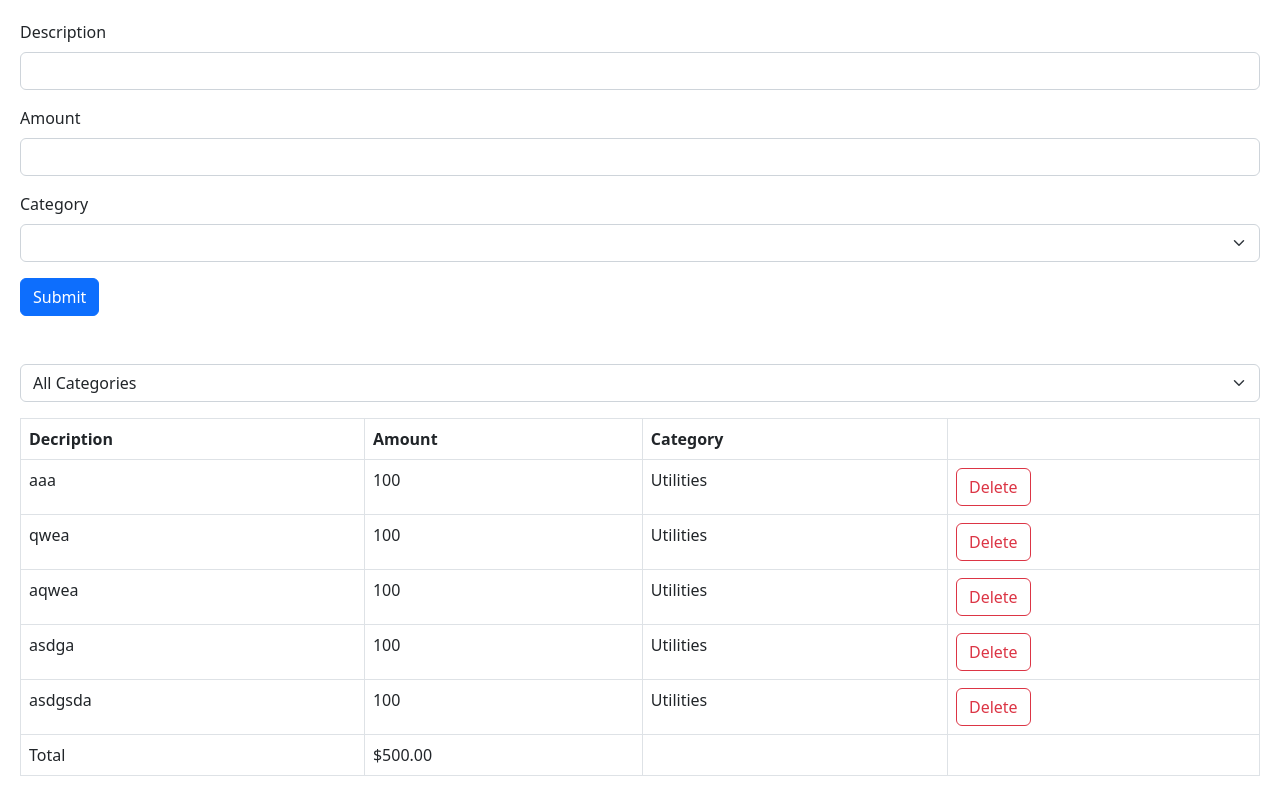
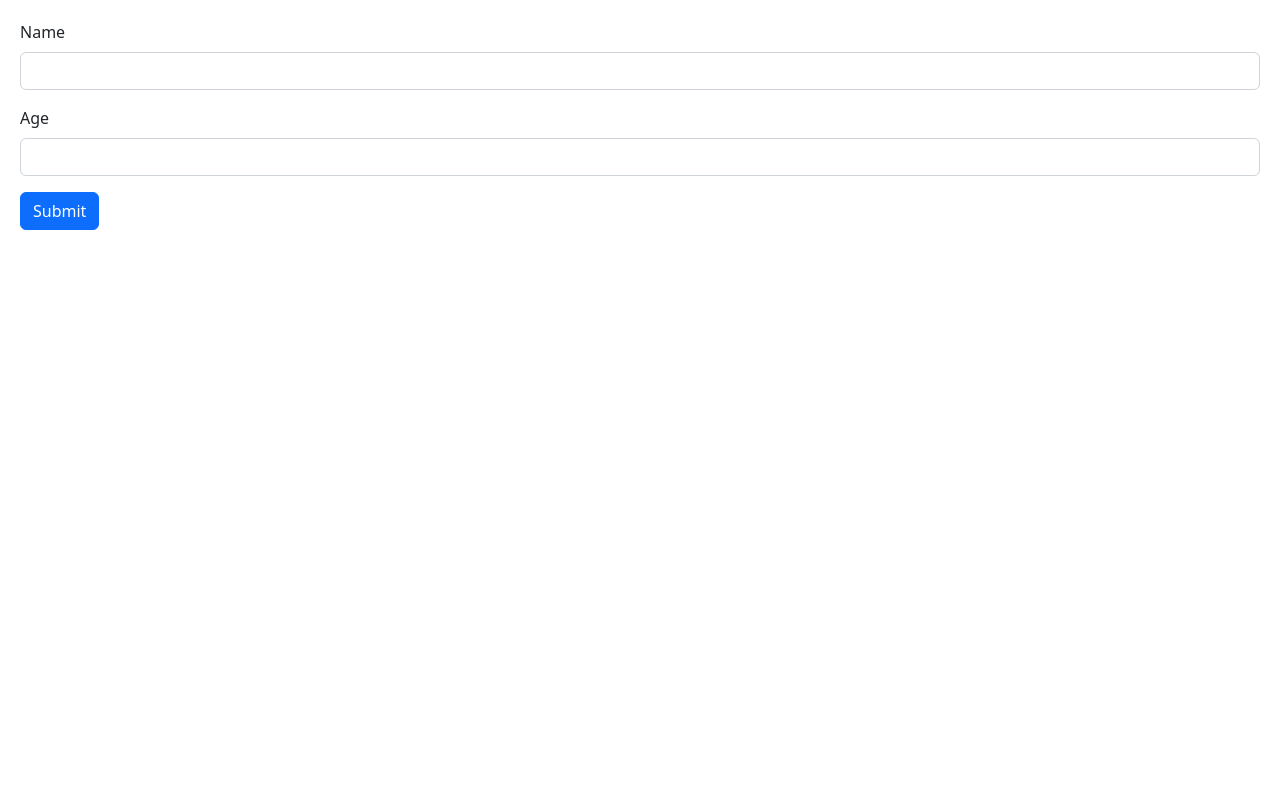
Before and after one commit to s-david-kyle/react-app, a React (Vite) app: page / in a window 1280 px wide. Built offline with nearby package versions, Linux system fonts and the light colour scheme.

Commit message:
Using react-hook

```diff
--- a/package.json
+++ b/package.json
@@ -15,7 +15,7 @@
     "immer": "^10.0.3",
     "react": "^18.2.0",
     "react-dom": "^18.2.0",
-    "react-hook-form": "^7.51.1",
+    "react-hook-form": "^7.51.3",
     "react-icons": "^5.0.1",
     "zod": "^3.22.4"
   },
--- a/src/App.tsx
+++ b/src/App.tsx
@@ -1,41 +1,9 @@
-import { useState } from "react";
-import ExpenseList from "./components/expense-tracker/components/ExpenseList";
-import ExpenseFilter from "./components/expense-tracker/components/ExpenseFilter";
-import ExpenseForm from "./components/expense-tracker/components/ExpenseForm";
+import Form from "./components/Form";
 
 function App() {
-  const [selectedCategory, setSelectedCategoy] = useState("");
-
-  const [expenses, setExpenses] = useState([
-    { id: 1, description: "aaa", amount: 100, category: "Utilities" },
-    { id: 2, description: "qwea", amount: 100, category: "Utilities" },
-    { id: 3, description: "aqwea", amount: 100, category: "Utilities" },
-    { id: 4, description: "asdga", amount: 100, category: "Utilities" },
-    { id: 5, description: "asdgsda", amount: 100, category: "Utilities" },
-  ]);
-
-  const visibleExpenses = selectedCategory
-    ? expenses.filter((e) => e.category === selectedCategory)
-    : expenses;
-
   return (
     <div>
-      <div className="mb-5">
-        <ExpenseForm
-          onSubmit={(expense) =>
-            setExpenses([...expenses, { ...expense, id: expenses.length + 1 }])
-          }
-        />
-      </div>
-      <div className="mb-3">
-        <ExpenseFilter
-          onSelectCategory={(category) => setSelectedCategoy(category)}
-        />
-      </div>
-      <ExpenseList
-        expenses={visibleExpenses}
-        onDelete={(id) => setExpenses(expenses.filter((e) => e.id !== id))}
-      />
+      <Form></Form>
     </div>
   );
 }
--- a/src/components/Form.tsx
+++ b/src/components/Form.tsx
@@ -1,22 +1,7 @@
-import z from "zod";
-import { zodResolver } from "@hookform/resolvers/zod";
 import { FieldValues, useForm } from "react-hook-form";
 
-const schema = z.object({
-  name: z.string().min(3, { message: "Name must be at least 3 characters" }),
-  age: z
-    .number({ invalid_type_error: "Age field is required." })
-    .min(18, { message: "Age must be at least 18" }),
-});
-
-type FormData = z.infer<typeof schema>;
-
 const Form = () => {
-  const {
-    register,
-    handleSubmit,
-    formState: { errors, isValid },
-  } = useForm<FormData>({ resolver: zodResolver(schema) });
+  const { register, handleSubmit } = useForm();
 
   const onSubmit = (data: FieldValues) => console.log(data);
 
@@ -26,22 +11,25 @@ const Form = () => {
         <label htmlFor="name" className="form-label">
           Name
         </label>
-        <input {...register("name")} id="name" className="form-control" />
-        {errors.name && <p className="text-danger">{errors.name.message}</p>}
+        <input
+          {...register("name")}
+          id="name"
+          type="text"
+          className="form-control"
+        />
       </div>
       <div className="mb-3">
         <label htmlFor="age" className="form-label">
           Age
         </label>
         <input
-          {...register("age", { valueAsNumber: true })}
+          {...register("age")}
           id="age"
           type="number"
           className="form-control"
         />
-        {errors.age && <p className="text-danger">{errors.age.message}</p>}
       </div>
-      <button disabled={!isValid} className="btn btn-primary" type="submit">
+      <button className="btn btn-primary" type="submit">
         Submit
       </button>
     </form>
--- a/tsconfig.json
+++ b/tsconfig.json
@@ -20,6 +20,6 @@
     "noUnusedParameters": true,
     "noFallthroughCasesInSwitch": true
   },
-  "include": ["src"],
+  "include": ["src", "App.tsx"],
   "references": [{ "path": "./tsconfig.node.json" }]
 }
```
Also changed, not shown: src/components/Trash/App.tsx (added, +43 -0 lines), src/components/Trash/ExpenseForm.tsx (deleted, +0 -90 lines), src/components/expense-tracker/components/ExpenseForm.tsx (+5 -5 lines), 1 other file (tests, documents, lock files or other folders).
